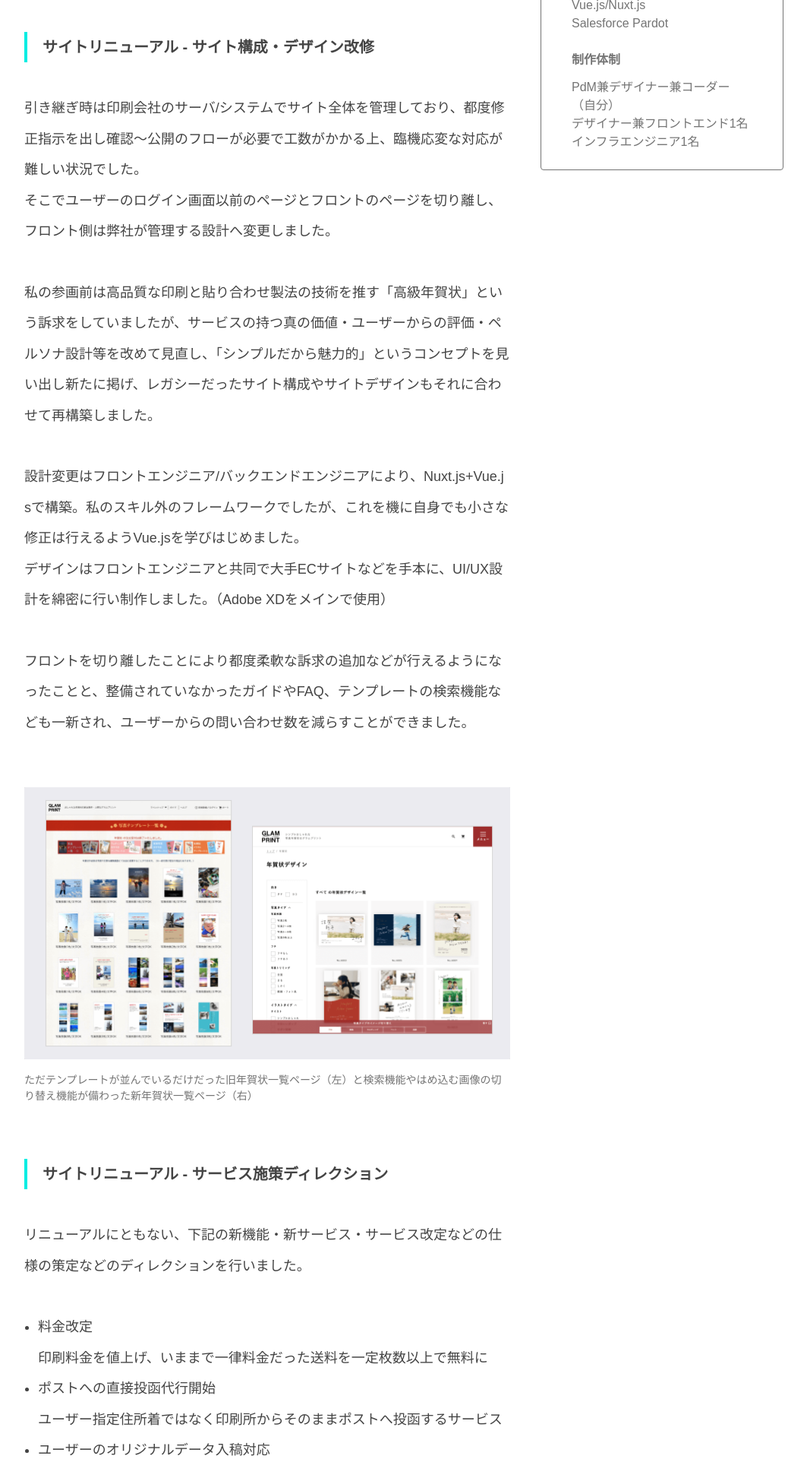
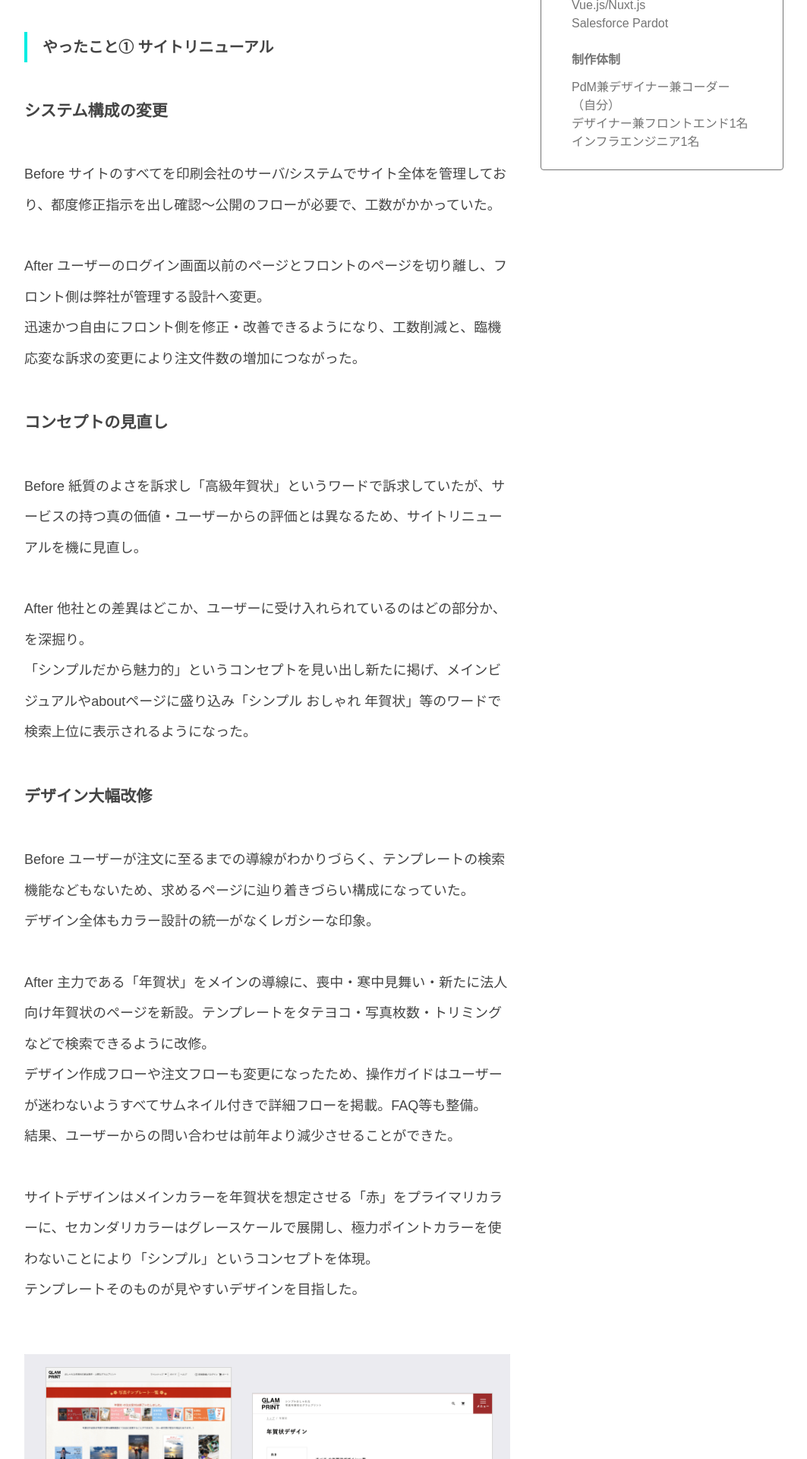
Before and after one commit to tae-taika/portfolio, a Vue app: page /glamprint in a window 1280 px wide. Shown: the part 1460-3380 px from the top of the page at 76% size, without its empty margins (108-1171 px from the left). Built offline with nearby package versions, Linux system fonts and the light colour scheme.

Commit message:
modify works

```diff
--- a/src/pages/works/_gp.vue
+++ b/src/pages/works/_gp.vue
@@ -46,13 +46,44 @@ import ButtonBack from '@/components/Buttonback.vue';
           </div>
 
           <div class="works__section">
-            <h2 class="works__section-title">サイトリニューアル - サイト構成・デザイン改修</h2>
-            <p>引き継ぎ時は印刷会社のサーバ/システムでサイト全体を管理しており、都度修正指示を出し確認〜公開のフローが必要で工数がかかる上、臨機応変な対応が難しい状況でした。<br>
-              そこでユーザーのログイン画面以前のページとフロントのページを切り離し、フロント側は弊社が管理する設計へ変更しました。</p>
-            <p>私の参画前は高品質な印刷と貼り合わせ製法の技術を推す「高級年賀状」という訴求をしていましたが、サービスの持つ真の価値・ユーザーからの評価・ペルソナ設計等を改めて見直し、「シンプルだから魅力的」というコンセプトを見い出し新たに掲げ、レガシーだったサイト構成やサイトデザインもそれに合わせて再構築しました。</p>
-            <p>設計変更はフロントエンジニア/バックエンドエンジニアにより、Nuxt.js+Vue.jsで構築。私のスキル外のフレームワークでしたが、これを機に自身でも小さな修正は行えるようVue.jsを学びはじめました。<br>
-デザインはフロントエンジニアと共同で大手ECサイトなどを手本に、UI/UX設計を綿密に行い制作しました。（Adobe XDをメインで使用）</p>
-            <p>フロントを切り離したことにより都度柔軟な訴求の追加などが行えるようになったことと、整備されていなかったガイドやFAQ、テンプレートの検索機能なども一新され、ユーザーからの問い合わせ数を減らすことができました。</p>
+            <h2 class="works__section-title">やったこと① サイトリニューアル</h2>
+            <h3 class="works__section-sub-title">システム構成の変更</h3>
+            <p>
+              <span class="works__section-label">Before</span>
+              サイトのすべてを印刷会社のサーバ/システムでサイト全体を管理しており、都度修正指示を出し確認〜公開のフローが必要で、工数がかかっていた。
+            </p>
+            <p>
+              <span class="works__section-label">After</span>
+              ユーザーのログイン画面以前のページとフロントのページを切り離し、フロント側は弊社が管理する設計へ変更。<br>
+              迅速かつ自由にフロント側を修正・改善できるようになり、工数削減と、臨機応変な訴求の変更により注文件数の増加につながった。
+            </p>
+
+            <h3 class="works__section-sub-title">コンセプトの見直し</h3>
+            <p>
+              <span class="works__section-label">Before</span>
+              紙質のよさを訴求し「高級年賀状」というワードで訴求していたが、サービスの持つ真の価値・ユーザーからの評価とは異なるため、サイトリニューアルを機に見直し。
+            </p>
+            <p>
+              <span class="works__section-label">After</span>
+              他社との差異はどこか、ユーザーに受け入れられているのはどの部分か、を深掘り。<br>
+              「シンプルだから魅力的」というコンセプトを見い出し新たに掲げ、メインビジュアルやaboutページに盛り込み「シンプル おしゃれ 年賀状」等のワードで検索上位に表示されるようになった。
+            </p>
+
+            <h3 class="works__section-sub-title">デザイン大幅改修</h3>
+            <p>
+              <span class="works__section-label">Before</span>
+              ユーザーが注文に至るまでの導線がわかりづらく、テンプレートの検索機能などもないため、求めるページに辿り着きづらい構成になっていた。<br>
+              デザイン全体もカラー設計の統一がなくレガシーな印象。
+            </p>
+            <p>
+              <span class="works__section-label">After</span>
+              主力である「年賀状」をメインの導線に、喪中・寒中見舞い・新たに法人向け年賀状のページを新設。テンプレートをタテヨコ・写真枚数・トリミングなどで検索できるように改修。<br>
+              デザイン作成フローや注文フローも変更になったため、操作ガイドはユーザーが迷わないようすべてサムネイル付きで詳細フローを掲載。FAQ等も整備。<br>
+              結果、ユーザーからの問い合わせは前年より減少させることができた。</p>
+            <p>
+              サイトデザインはメインカラーを年賀状を想定させる「赤」をプライマリカラーに、セカンダリカラーはグレースケールで展開し、極力ポイントカラーを使わないことにより「シンプル」というコンセプトを体現。<br>
+              テンプレートそのものが見やすいデザインを目指した。
+            </p>
           </div>
 
           <div class="works__section">
@@ -63,8 +94,8 @@ import ButtonBack from '@/components/Buttonback.vue';
           </div>
 
           <div class="works__section">
-            <h2 class="works__section-title">サイトリニューアル - サービス施策ディレクション</h2>
-            <p>リニューアルにともない、下記の新機能・新サービス・サービス改定などの仕様の策定などのディレクションを行いました。</p>
+            <h2 class="works__section-title">やったこと② サービス施策ディレクション</h2>
+            <p>下記の新機能・新サービス・サービス改定などの仕様の策定などのディレクションを行った。</p>
             <ul class="works__section-list">
               <li>
                 料金改定<br>
@@ -74,15 +105,28 @@ import ButtonBack from '@/components/Buttonback.vue';
                 ポストへの直接投函代行開始<br>
                 ユーザー指定住所着ではなく印刷所からそのままポストへ投函するサービス
               </li>
-              <li>ユーザーのオリジナルデータ入稿対応</li>
+              <li>
+                ユーザーのオリジナルデータ入稿対応<br>
+                自由なデザインでのニーズに対応
+              </li>
+              <li>
+                無料お試し印刷サービス<br>
+                それまで無料サンプル請求→発送を行っていたが、ユーザーの作成したデザインでのお試し印刷受注に変更
+              </li>
             </ul>
           </div>
 
           <div class="works__section">
-            <h2 class="works__section-title">テンプレートデザインディレクション</h2>
-            <p>外注クリエイターへのテンプレートの新規デザインディレクション、テンプレート作成時に使用できるカラーの刷新などを行いました。</p>
-            <p>テンプレートは数はあるものの引き継いだ時のそのままで運用しており、リピーターから新しいデザインの追加要望の声が多く上がっていました。<br>
-              サービスの掲げる「シンプルおしゃれ」のコンセプトにそぐう作風のデザインを模索し、クリエイターへの発注〜ディレクションまでを担当しました。</p>
+            <h2 class="works__section-title">やったこと③ テンプレートデザインディレクション</h2>
+            <p>外注クリエイターへのテンプレートの新規デザインディレクション、テンプレート作成時に使用できるカラーの刷新などを行った。</p>
+            <p>
+              <span class="works__section-label">Before</span>
+              テンプレートは数はあるものの引き継いだ時のそのままで運用しており、リピーターから新しいデザインの追加要望の声が多く上がっており、リピーターの離脱の可能性を孕んでいた。
+            </p>
+            <p>
+              <span class="works__section-label">After</span>
+              サービスのコンセプトにそぐうデザインを作成できるクリエイターを探すところからスタート。<br>
+              ユーザーの属性などを</p>
             <p>テンプレート背景色に使用できるカラーは実際の利用率と競合他社の調査等のもと選定し、サンプル出力し社内デザイナーと色校を行い決めました。</p>
             <p>追加したテンプレートは写真もの/イラストもの共に、発注数上位を占め、ユーザーの要望に応えることができたと感じています。</p>
           </div>
```
